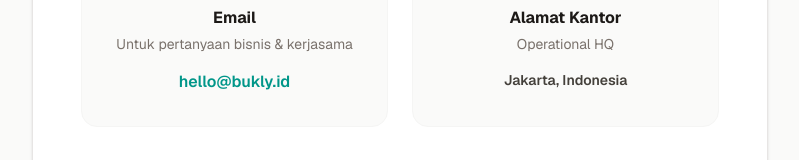
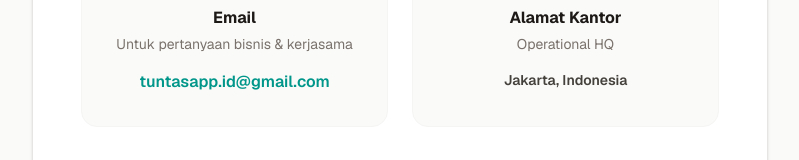
Before and after one commit to Legongs/bokly.in, a Next.js app: page /contact in a window 1280 px wide. Shown: the part 403-563 px from the top of the page, without its empty margins (240-1039 px from the left). Built offline with nearby package versions, Linux system fonts and the light colour scheme.

Commit message:
fix: update contact email to tuntasapp.id@gmail.com

```diff
--- a/app/contact/page.tsx
+++ b/app/contact/page.tsx
@@ -30,7 +30,7 @@
 
           <div className="grid grid-cols-1 md:grid-cols-2 gap-6">
             <a
-              href="mailto:hello@bukly.id"
+              href="mailto:tuntasapp.id@gmail.com"
               className="flex flex-col items-center text-center p-6 sm:p-8 rounded-2xl border border-stone-100 bg-stone-50 hover:bg-teal-50 hover:border-teal-100 transition-colors group"
             >
               <div className="w-12 h-12 bg-white rounded-full shadow-sm flex items-center justify-center text-stone-400 group-hover:text-teal-600 mb-4 transition-colors">
@@ -38,7 +38,7 @@
               </div>
               <h3 className="font-bold text-stone-900 mb-1">Email</h3>
               <p className="text-stone-500 text-sm mb-4">Untuk pertanyaan bisnis & kerjasama</p>
-              <span className="text-teal-600 font-semibold group-hover:underline">hello@bukly.id</span>
+              <span className="text-teal-600 font-semibold group-hover:underline">tuntasapp.id@gmail.com</span>
             </a>
 
             <div className="flex flex-col items-center text-center p-6 sm:p-8 rounded-2xl border border-stone-100 bg-stone-50">
--- a/app/privacy/page.tsx
+++ b/app/privacy/page.tsx
@@ -66,8 +66,8 @@
 
             <div className="mt-12 p-6 bg-stone-50 rounded-2xl text-center border border-stone-100">
               <p className="text-stone-600 mb-2">Punya pertanyaan seputar kebijakan ini?</p>
-              <a href="mailto:hello@bukly.id" className="text-teal-600 font-bold hover:underline">
-                Hubungi Kami di hello@bukly.id
+              <a href="mailto:tuntasapp.id@gmail.com" className="text-teal-600 font-bold hover:underline">
+                Hubungi Kami di tuntasapp.id@gmail.com
               </a>
             </div>
           </div>
```
Also changed, not shown: 1 other file (tests, documents, lock files or other folders).
